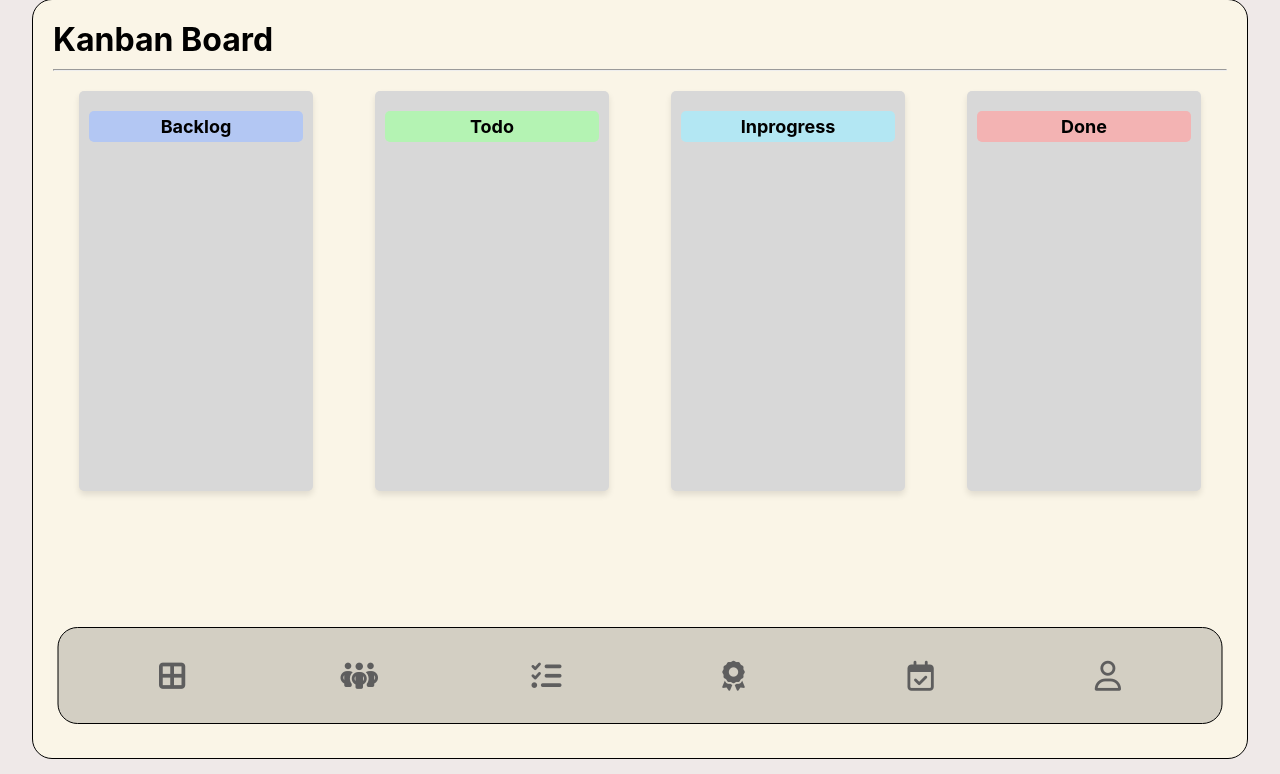
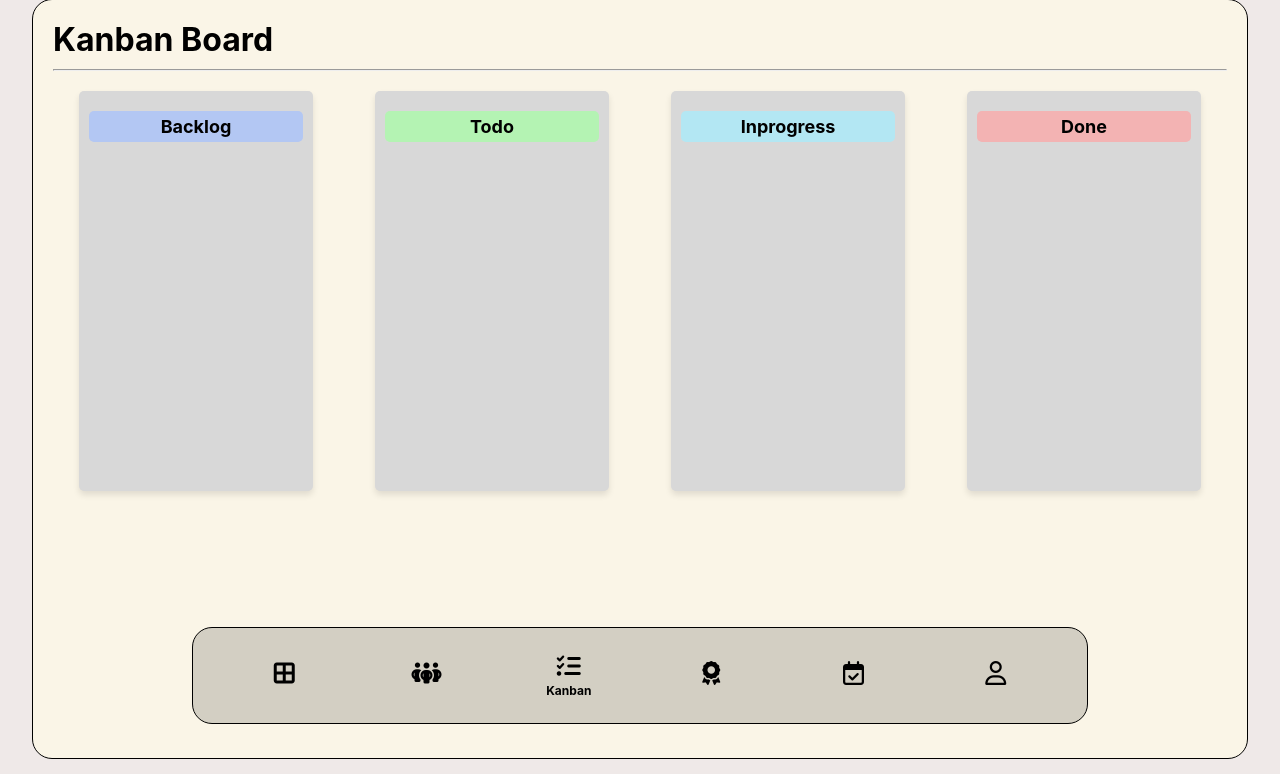
Before and after one commit to combo666/KaajAsse, a PHP site: page /src/board/kanban_board.php in a window 1280 px wide. Shown: the part 26-800 px from the top of the page. Run offline with PHP 8.4, Linux system fonts and the light colour scheme; the visitor is signed in with stand-in values (Sample User, id 1); data that the repository does not hold is empty.

Commit message:
updated navbar

```diff
--- a/assets/css/style.css
+++ b/assets/css/style.css
@@ -25,10 +25,10 @@ body {
 
 .navbar {
     display: flex;
-    justify-content: space-around;
+    justify-content: space-evenly;
     align-items: center;
-    width: 100%;
-    max-width: 1165px;
+    width: 70vw;
+    max-width: 70vw;
     height: 97px;
     margin: 20px auto;
     background: #D3CFC3;
@@ -46,20 +46,46 @@ body {
 }
 
 .nav-item {
-    width: 50px;
-    height: 50px;
-    display: flex;
-    justify-content: center;
-    align-items: center;
+    display: block;
+    text-align: center;
+    margin: 0 10px;
+    position: relative;
+    width: 15vw;
 }
 
-.nav-item img {
-    width: 100%;
-    height: 100%;
-    object-fit: contain;
+.nav-link {
+    display: block;
+    text-decoration: none;
+    color: inherit;
 }
-i{
-    font-size: 30px;
-    color: #5E5E5E;
+
+.nav-link i {
+    font-size: 24px;
+    display: block;
+    margin-bottom: 5px;
+}
+
+.label {
+    display: none;
+    font-size: 12px;
+}
+
+.nav-link:hover i,
+.nav-link:hover .label,
+.nav-link.active i,
+.nav-link.active .label {
+    font-weight: bold;
+    display: block;
+}
+
+.nav-link:hover {
     cursor: pointer;
 }
+
+.nav-link.active .label {
+    display: block;
+}
+
+.nav-link .label {
+    transition: opacity 0.8s ease;
+}
--- a/examples/includes/navbar.php
+++ b/examples/includes/navbar.php
@@ -1,35 +1,43 @@
+<?php
+// Get the current page filename (without the path)
+$current_page = basename($_SERVER['PHP_SELF']);
+?>
+
 <div class="navbar">
     <div class="nav-item">
-        <a href="../../src/dashboard/dashboard.php">
+        <a href="../../src/dashboard/dashboard.php" class="nav-link <?php echo ($current_page == 'dashboard.php') ? 'active' : ''; ?>">
             <i class="fa-solid fa-border-all"></i>
+            <span class="label">Dashboard</span>
         </a>
     </div>
     <div class="nav-item">
-        <a href="../../src/team_members/team_members.php">
+        <a href="../../src/team_members/team_members.php" class="nav-link <?php echo ($current_page == 'team_members.php') ? 'active' : ''; ?>">
             <i class="fa-solid fa-people-group"></i>
+            <span class="label">Team</span>
         </a>
     </div>
     <div class="nav-item">
-        <a href="../../src/board/kanban_board.php">
+        <a href="../../src/board/kanban_board.php" class="nav-link <?php echo ($current_page == 'kanban_board.php') ? 'active' : ''; ?>">
             <i class="fa-solid fa-list-check"></i>
+            <span class="label">Kanban</span>
         </a>
     </div>
     <div class="nav-item">
-        <a href="../../src/leader_board/leaderboard.php">
+        <a href="../../src/leader_board/leaderboard.php" class="nav-link <?php echo ($current_page == 'leaderboard.php') ? 'active' : ''; ?>">
             <i class="fa-solid fa-award"></i>
+            <span class="label">Leaderboard</span>
         </a>
     </div>
     <div class="nav-item">
-        <a href="../../src/task_calender/task_calender.php">
+        <a href="../../src/task_calender/task_calender.php" class="nav-link <?php echo ($current_page == 'task_calender.php') ? 'active' : ''; ?>">
             <i class="fa-regular fa-calendar-check"></i>
+            <span class="label">Calendar</span>
         </a>
     </div>
-
     <div class="nav-item">
-        <a href="../../src/profile/profile.php">
+        <a href="../../src/profile/profile.php" class="nav-link <?php echo ($current_page == 'profile.php') ? 'active' : ''; ?>">
             <i class="fa-regular fa-user"></i>
+            <span class="label">Profile</span>
         </a>
     </div>
-    </body>
-
-    </html>
+</div>
```
Also changed, not shown: examples/includes/footer.php (line endings or trailing spaces).
